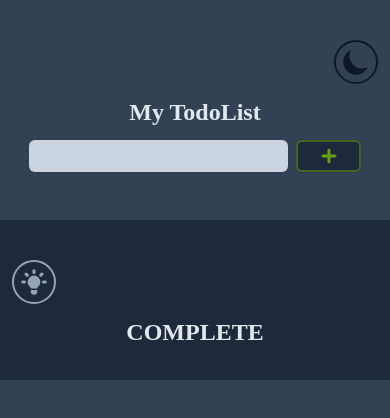
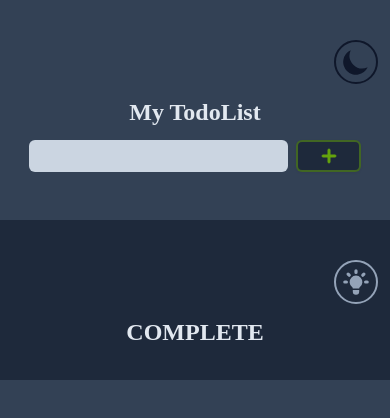
Before and after one commit to amirgodazgar/TodoList, a React (Create React App) app: page / in a window 390 px wide. Shown: the top 418 px of the page. Built offline with nearby package versions, Linux system fonts and the light colour scheme; a web font is replaced by a local one.

Commit message:
fix-responsive-issue

```diff
--- a/src/features/todo/Todos.js
+++ b/src/features/todo/Todos.js
@@ -50,7 +50,7 @@ const Todos = ({ light, dark }) => {
       dark:bg-slate-700
       "
       >
-        <div class="flex justify-end items-center mr-3">
+        <div class="flex justify-end items-center mx-3">
           <span
             onClick={dark}
             class="rounded-full border-2 border-slate-900 p-1 cursor-pointer"
@@ -114,10 +114,10 @@ const Todos = ({ light, dark }) => {
         dark:bg-slate-800
         "
       >
-        <div class="flex justify-start items-center ml-3">
+        <div class="flex justify-end items-center mx-3 lg:justify-start">
           <span
             onClick={light}
-            class="rounded-full border-2 border-slate-400 p-1 cursor-pointer"
+            class="rounded-full border-2 border-slate-400 p-1 cursor-pointer "
           >
             {buttonIcon.light}
           </span>
```
